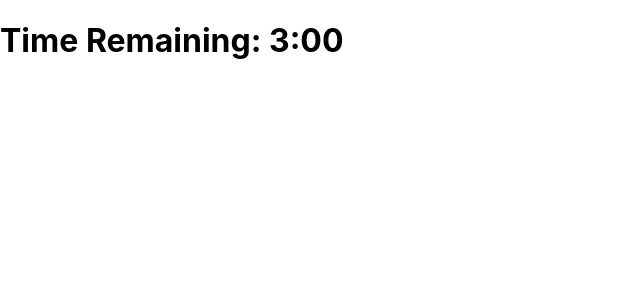
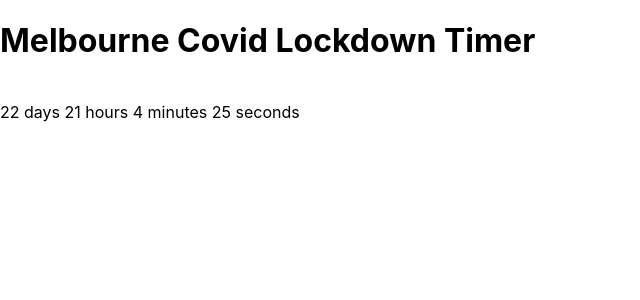
Before and after one commit to bsandhu1920/lockdown-timer, a React (Create React App) app: page / in a window 1280 px wide. Shown: the top 300 px of the page, without its empty margins (0-640 px from the left). Built offline with nearby package versions, Linux system fonts and the light colour scheme.

Commit message:
Add countdown timer with hardcoded end date

```diff
--- a/src/App.css
+++ b/src/App.css
@@ -36,3 +36,9 @@
     transform: rotate(360deg);
   }
 }
+.centered {
+  height: 100vh; /* Magic here */
+  display: flex;
+  justify-content: center;
+  align-items: center;
+}
--- a/src/App.js
+++ b/src/App.js
@@ -1,10 +1,58 @@
-import React, { Component } from 'react'
-export default class Timer extends Component {
-  render() {
-    return (
-      <div>
-        <h1>Time Remaining: 3:00</h1>
-      </div>
-    )
-  }
+import React, { useEffect, useState } from "react";
+import "./App.css";
+
+function App() {
+  const calculateTimeLeft = () => {
+    let year = new Date().getFullYear();
+    const difference = +new Date(`${year}-09-15`) - +new Date();
+    let timeLeft = {};
+
+    if (difference > 0) {
+      timeLeft = {
+        days: Math.floor(difference / (1000 * 60 * 60 * 24)),
+        hours: Math.floor((difference / (1000 * 60 * 60)) % 24),
+        minutes: Math.floor((difference / 1000 / 60) % 60),
+        seconds: Math.floor((difference / 1000) % 60),
+      };
+    }
+
+    return timeLeft;
+  };
+
+  const [timeLeft, setTimeLeft] = useState(calculateTimeLeft());
+  const [year] = useState(new Date().getFullYear());
+
+  useEffect(() => {
+    setTimeout(() => {
+      setTimeLeft(calculateTimeLeft());
+    }, 1000);
+  });
+
+  const timerComponents = [];
+
+  Object.keys(timeLeft).forEach((interval) => {
+    if (!timeLeft[interval]) {
+      return;
+    }
+
+    timerComponents.push(
+      <span>
+        {timeLeft[interval]} {interval}{" "}
+      </span>
+    );
+  });
+  return (
+    <div style={{
+      container: {
+        flex: 1,
+        justifyContent: 'center',
+        alignItems: 'center'
+      }
+  }}>
+      <h1>Melbourne Covid Lockdown Timer</h1><br></br>
+      {timerComponents.length ? timerComponents : <span>Time's up!</span>}
+    </div>
+  );
 }
+
+export default App;
```
Also changed, not shown: src/logo.svg (deleted).
